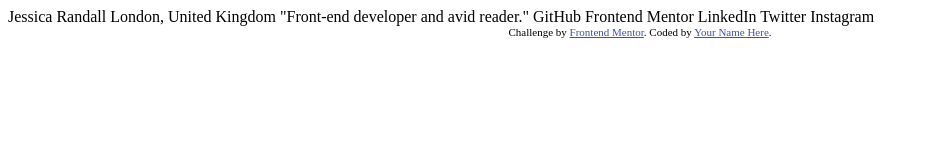
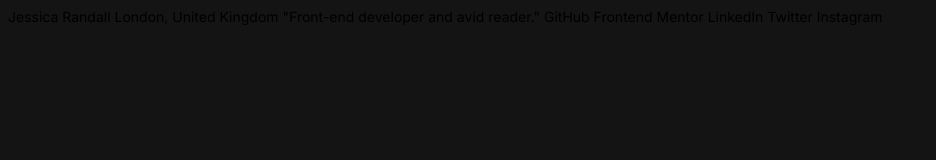
Before and after one commit to mateluszg/social-links-profile, a plain HTML site: page index.html in a window 1280 px wide. Shown: the whole page, without its empty margins (0-936 px from the left). Drawn offline with Linux system fonts and the light colour scheme.

Commit message:
added styles

```diff
--- a/index.html
+++ b/index.html
@@ -1,34 +1,32 @@
 <!DOCTYPE html>
 <html lang="en">
-<head>
-  <meta charset="UTF-8">
-  <meta name="viewport" content="width=device-width, initial-scale=1.0"> <!-- displays site properly based on user's device -->
+  <head>
+    <meta charset="UTF-8" />
+    <meta name="viewport" content="width=device-width, initial-scale=1.0" />
+    <!-- displays site properly based on user's device -->
 
-  <link rel="icon" type="image/png" sizes="32x32" href="./assets/images/favicon-32x32.png">
+    <link
+      rel="icon"
+      type="image/png"
+      sizes="32x32"
+      href="./assets/images/favicon-32x32.png"
+    />
 
-  <title>Frontend Mentor | Social links profile</title>
+    <title>Frontend Mentor | Social links profile</title>
 
-  <!-- Feel free to remove these styles or customise in your own stylesheet 👍 -->
-  <style>
-    .attribution { font-size: 11px; text-align: center; }
-    .attribution a { color: hsl(228, 45%, 44%); }
-  </style>
-</head>
-<body>
+    <!-- Fonts -->
+    <link rel="preconnect" href="https://fonts.googleapis.com" />
+    <link rel="preconnect" href="https://fonts.gstatic.com" crossorigin />
+    <link
+      href="https://fonts.googleapis.com/css2?family=Inter:ital,opsz,wght@0,14..32,100..900;1,14..32,100..900&display=swap"
+      rel="stylesheet"
+    />
 
-  Jessica Randall
-  London, United Kingdom
-  "Front-end developer and avid reader."
-
-  GitHub
-  Frontend Mentor
-  LinkedIn
-  Twitter
-  Instagram
-
-  <div class="attribution">
-    Challenge by <a href="https://www.frontendmentor.io?ref=challenge" target="_blank">Frontend Mentor</a>.
-    Coded by <a href="#">Your Name Here</a>.
-  </div>
-</body>
+    <!-- Styles -->
+    <link rel="stylesheet" href="./styles/index.css" />
+  </head>
+  <body>
+    Jessica Randall London, United Kingdom "Front-end developer and avid
+    reader." GitHub Frontend Mentor LinkedIn Twitter Instagram
+  </body>
 </html>
--- /dev/null
+++ b/styles/index.css
@@ -0,0 +1,19 @@
+:root {
+  --color-green: hsl(75, 94%, 57%);
+  --color-white: hsl(0, 0%, 100%);
+  --grey-700: hsl(0, 0%, 20%);
+  --grey-800: hsl(0, 0%, 12%);
+  --grey-900: hsl(0, 0%, 8%);
+}
+
+html {
+  font-family: "Inter", sans-serif;
+  font-optical-sizing: auto;
+  font-weight: 400;
+  font-style: normal;
+  font-size: 14px;
+}
+
+body {
+  background-color: var(--grey-900);
+}
```
